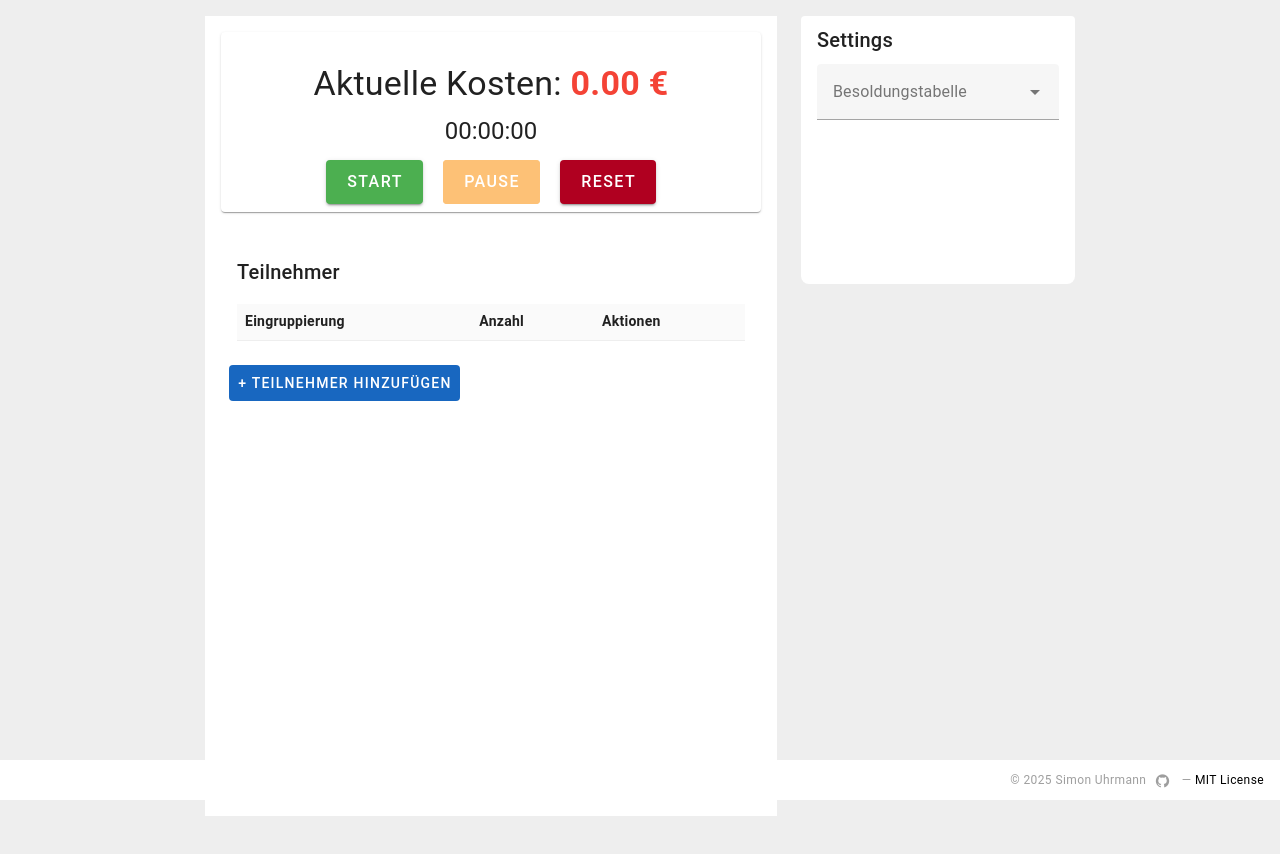
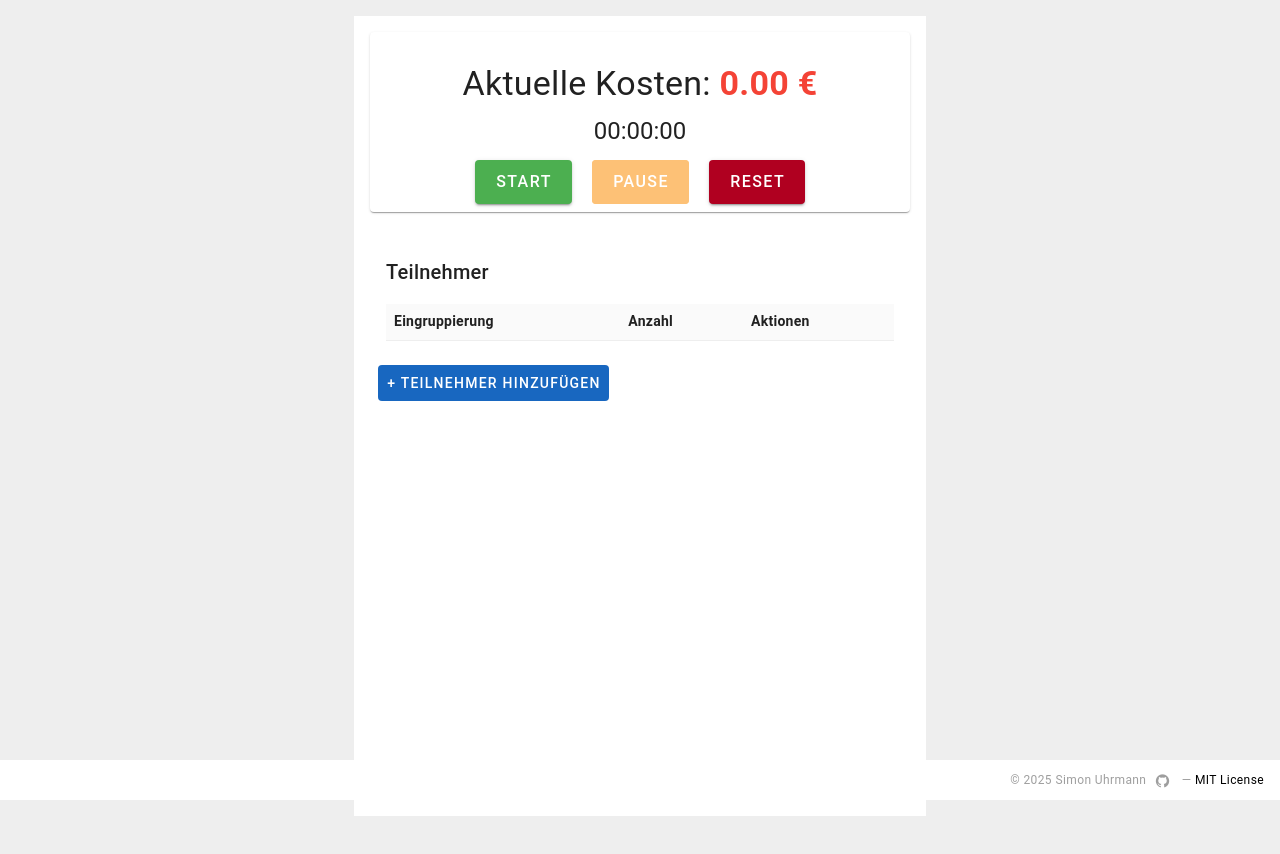
Before and after one commit to suhrmann/meeting-clock, a Vue app: page / in a window 1280 px wide. Shown: the top 854 px of the page. Built offline with nearby package versions, Linux system fonts and the light colour scheme.

Commit message:
Remove settings column completely

```diff
--- a/src/components/MeetingClockSettings.vue
+++ /dev/null
@@ -1,23 +0,0 @@
-<script setup>
-import { useMeetingStore } from '../stores/meetingStore'
-
-const store = useMeetingStore()
-</script>
-
-<template>
-  <v-card flat>
-    <v-card-title>
-      Settings
-    </v-card-title>
-    <v-card-text>
-      <v-combobox
-        label="Besoldungstabelle"
-        :items="['California', 'Colorado', 'Florida', 'Georgia', 'Texas', 'Wyoming']"
-      ></v-combobox>
-    </v-card-text>
-  </v-card>
-</template>
-
-<style scoped>
-
-</style>
--- a/src/pages/index.vue
+++ b/src/pages/index.vue
@@ -16,25 +16,5 @@
 
       </v-sheet>
     </v-col>
-
-    <!-- Config column -->
-    <v-col
-      v-if="!is_production /* only show in dev */"
-      cols="12"
-      md="3"
-    >
-      <v-sheet
-        min-height="268"
-        rounded="lg"
-      >
-        <!-- Settings options -->
-        <MeetingClockSettings />
-
-      </v-sheet>
-    </v-col>
   </v-row>
 </template>
-
-<script setup>
-const is_production = import.meta.env.PROD;
-</script>
```
